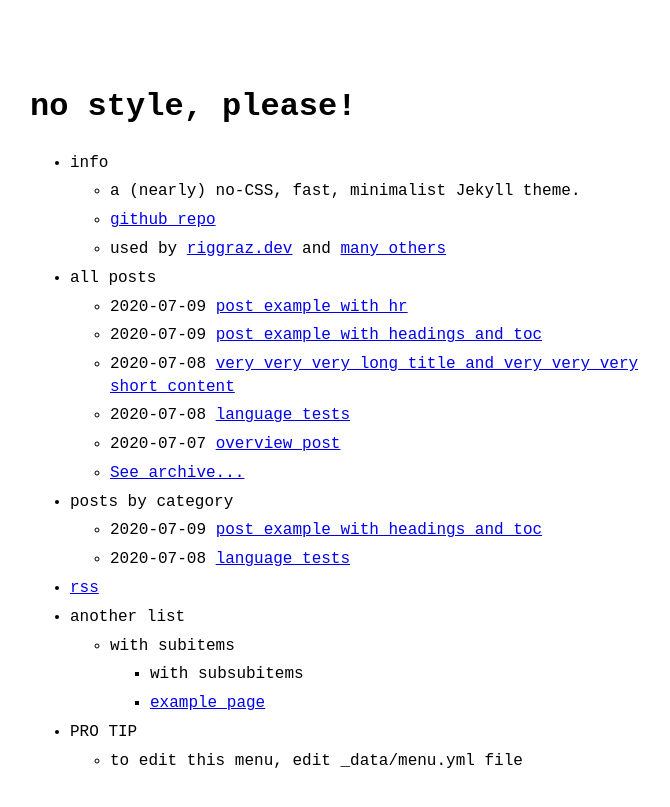
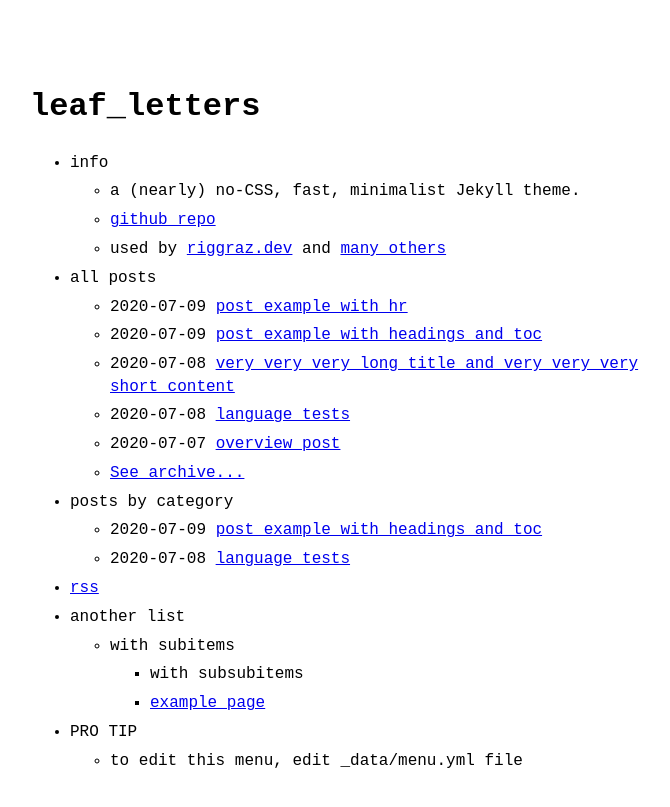
Before and after one commit to jchburmester/jchburmester.github.io, a Jekyll site: the page built from index.md, in a window 1280 px wide. Shown: the top 807 px of the page, without its empty margins (290-960 px from the left). Built offline with Jekyll 4.4.1, drawn with Linux system fonts in a browser that asks for light colours.

Commit message:
changes1

```diff
--- a/_config.yml
+++ b/_config.yml
@@ -1,8 +1,8 @@
-title: no style, please! # name of the site
-author: Riccardo Graziosi # name of site's author
-email: riccardo.graziosi97@gmail.com # email of site's author
-url: https://riggraz.dev # root address of the site
-baseurl: "/no-style-please" # subpath of the site, e.g. "/blog" (leave it blank "" if you're site shouldn't use a subpath)
+title: leaf_letters # name of the site
+author: jch burmester # name of site's author
+email: jchburmester@outlook.com # email of site's author
+url: https://jchburmester.github.io/ # root address of the site
+baseurl: "" # subpath of the site, e.g. "/blog" (leave it blank "" if you're site shouldn't use a subpath)
 description: > # description of the site (multiple lines allowed)
   A (nearly) no-CSS, fast, minimalist Jekyll theme.
 
```
